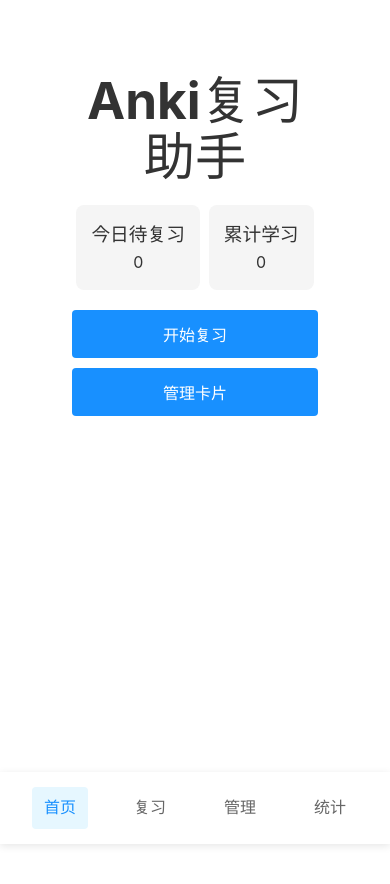
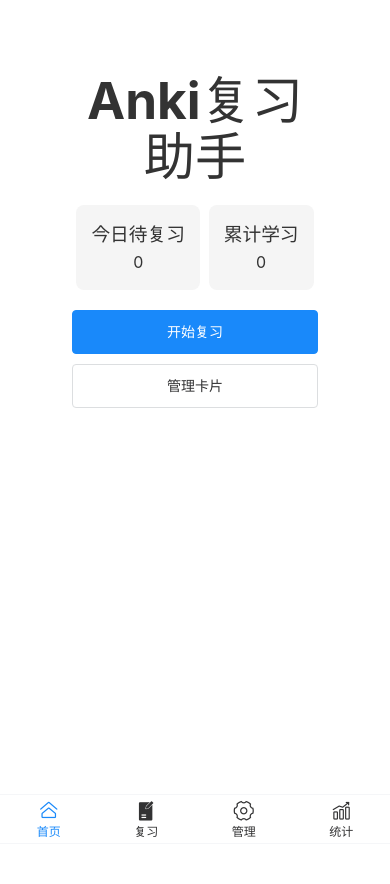
Before and after one commit to MontageWEB/anki-web, a Vue app: page / in a window 390 px wide. Shown: the top 884 px of the page. Built offline with nearby package versions, Linux system fonts and the light colour scheme.

Commit message:
refactor: 将 UI 框架从 Ant Design Mobile 迁移至 Vant - 更新技术栈文档 - 移除 antd-mobile 相关依赖 - 安装并配置 Vant - 重构导航栏和按钮组件 - 配置主题色保持一致性

```diff
--- a/package.json
+++ b/package.json
@@ -12,11 +12,11 @@
   },
   "dependencies": {
     "@fortawesome/fontawesome-free": "^6.5.1",
-    "ant-design-vue": "^4.1.2",
     "axios": "^1.6.7",
     "localforage": "^1.10.0",
     "lodash-es": "^4.17.21",
     "pinia": "^2.1.7",
+    "vant": "^4.9.19",
     "vue": "^3.4.19",
     "vue-router": "^4.3.0"
   },
--- a/src/App.vue
+++ b/src/App.vue
@@ -1,18 +1,54 @@
 <script setup>
-import HelloWorld from './components/HelloWorld.vue'
+import { ref } from 'vue'
+import { useRouter, useRoute } from 'vue-router'
+import { Tabbar, TabbarItem } from 'vant'
+
+const router = useRouter()
+const route = useRoute()
+const active = ref(0)
+
+const tabs = [
+  {
+    name: '首页',
+    icon: 'home-o',
+    path: '/'
+  },
+  {
+    name: '复习',
+    icon: 'records',
+    path: '/review'
+  },
+  {
+    name: '管理',
+    icon: 'setting-o',
+    path: '/manage'
+  },
+  {
+    name: '统计',
+    icon: 'chart-trending-o',
+    path: '/statistics'
+  }
+]
+
+const onChange = (index) => {
+  router.push(tabs[index].path)
+}
 </script>
 
 <template>
   <div class="app">
-    <nav class="nav">
-      <router-link to="/" class="nav-item">首页</router-link>
-      <router-link to="/review" class="nav-item">复习</router-link>
-      <router-link to="/manage" class="nav-item">管理</router-link>
-      <router-link to="/statistics" class="nav-item">统计</router-link>
-    </nav>
     <main class="main">
       <router-view></router-view>
     </main>
+    <Tabbar v-model="active" @change="onChange">
+      <TabbarItem
+        v-for="(tab, index) in tabs"
+        :key="index"
+        :icon="tab.icon"
+      >
+        {{ tab.name }}
+      </TabbarItem>
+    </Tabbar>
   </div>
 </template>
 
@@ -36,33 +72,13 @@ body {
   flex-direction: column;
 }
 
-.nav {
-  display: flex;
-  justify-content: space-around;
-  padding: 15px;
-  background-color: #fff;
-  box-shadow: 0 2px 8px rgba(0, 0, 0, 0.1);
-  position: fixed;
-  bottom: 0;
-  left: 0;
-  right: 0;
-}
-
-.nav-item {
-  text-decoration: none;
-  color: #666;
-  padding: 8px 12px;
-  border-radius: 4px;
-}
-
-.nav-item.router-link-active {
-  color: #1890ff;
-  background-color: #e6f7ff;
-}
-
 .main {
   flex: 1;
   padding: 20px;
   padding-bottom: 70px; /* 为底部导航留出空间 */
 }
+
+:root {
+  --van-primary-color: #1890ff;
+}
 </style>
--- a/src/main.js
+++ b/src/main.js
@@ -2,11 +2,12 @@ import { createApp } from 'vue'
 import { createPinia } from 'pinia'
 import App from './App.vue'
 import router from './router'
+import 'vant/lib/index.css'
 import './style.css'
 
 const app = createApp(App)
-const pinia = createPinia()
 
+app.use(createPinia())
 app.use(router)
-app.use(pinia)
+
 app.mount('#app')
--- a/src/views/home/index.vue
+++ b/src/views/home/index.vue
@@ -12,8 +12,8 @@
       </div>
     </div>
     <div class="actions">
-      <button @click="startReview">开始复习</button>
-      <button @click="manageCards">管理卡片</button>
+      <van-button type="primary" block @click="startReview">开始复习</van-button>
+      <van-button block @click="manageCards">管理卡片</van-button>
     </div>
   </div>
 </template>
@@ -21,6 +21,7 @@
 <script setup>
 import { ref } from 'vue'
 import { useRouter } from 'vue-router'
+import { Button as VanButton } from 'vant'
 
 const router = useRouter()
 const todayReview = ref(0)
@@ -60,17 +61,4 @@ const manageCards = () => {
   max-width: 300px;
   margin: 0 auto;
 }
-
-button {
-  padding: 12px 20px;
-  border: none;
-  border-radius: 4px;
-  background-color: #1890ff;
-  color: white;
-  cursor: pointer;
-}
-
-button:hover {
-  background-color: #40a9ff;
-}
 </style>
--- a/vite.config.js
+++ b/vite.config.js
@@ -1,7 +1,7 @@
 import { defineConfig } from 'vite'
 import vue from '@vitejs/plugin-vue'
 
-// https://vite.dev/config/
+// https://vitejs.dev/config/
 export default defineConfig({
   plugins: [vue()],
 })
```
Also changed, not shown: 2 other files (tests, documents, lock files or other folders).
